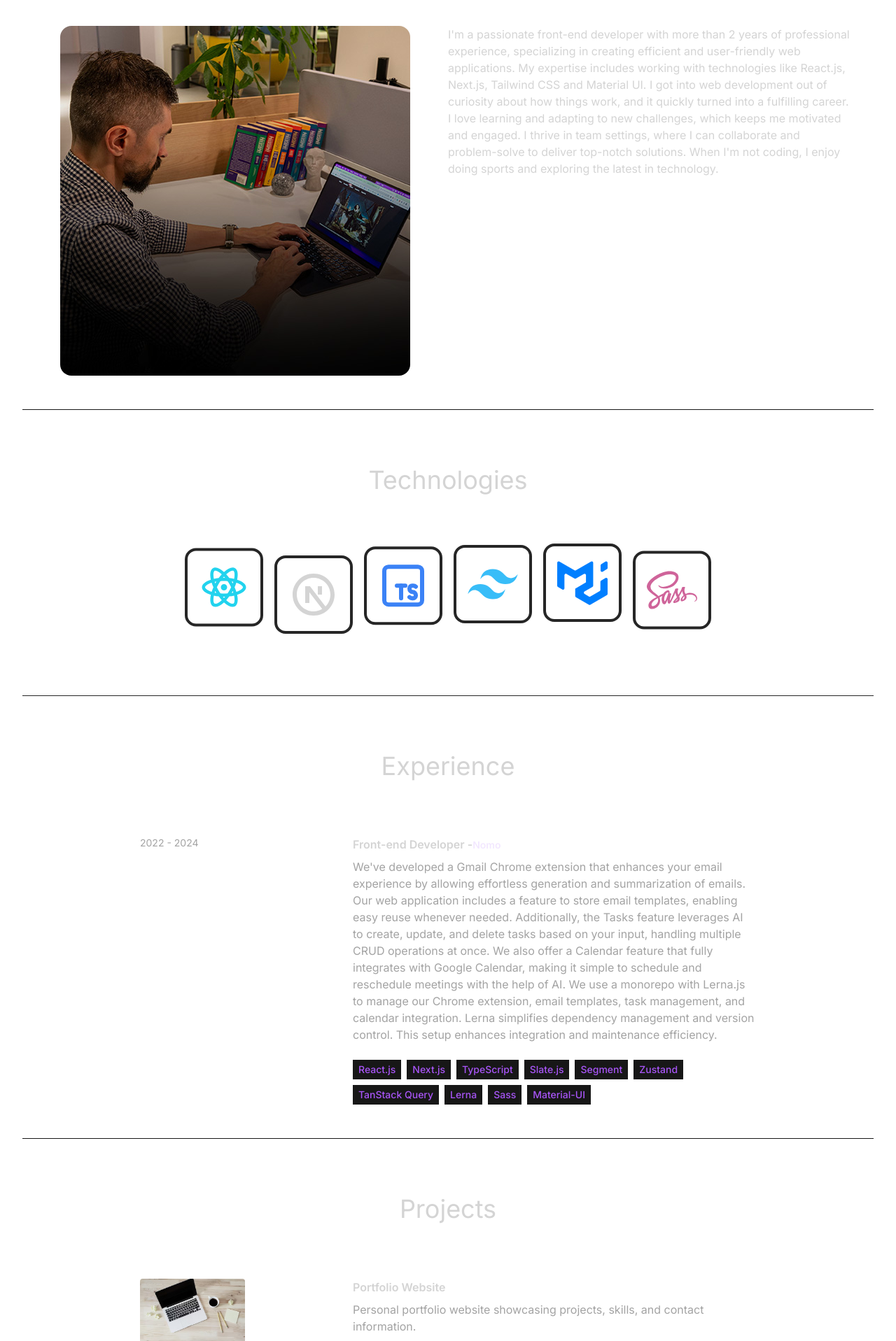
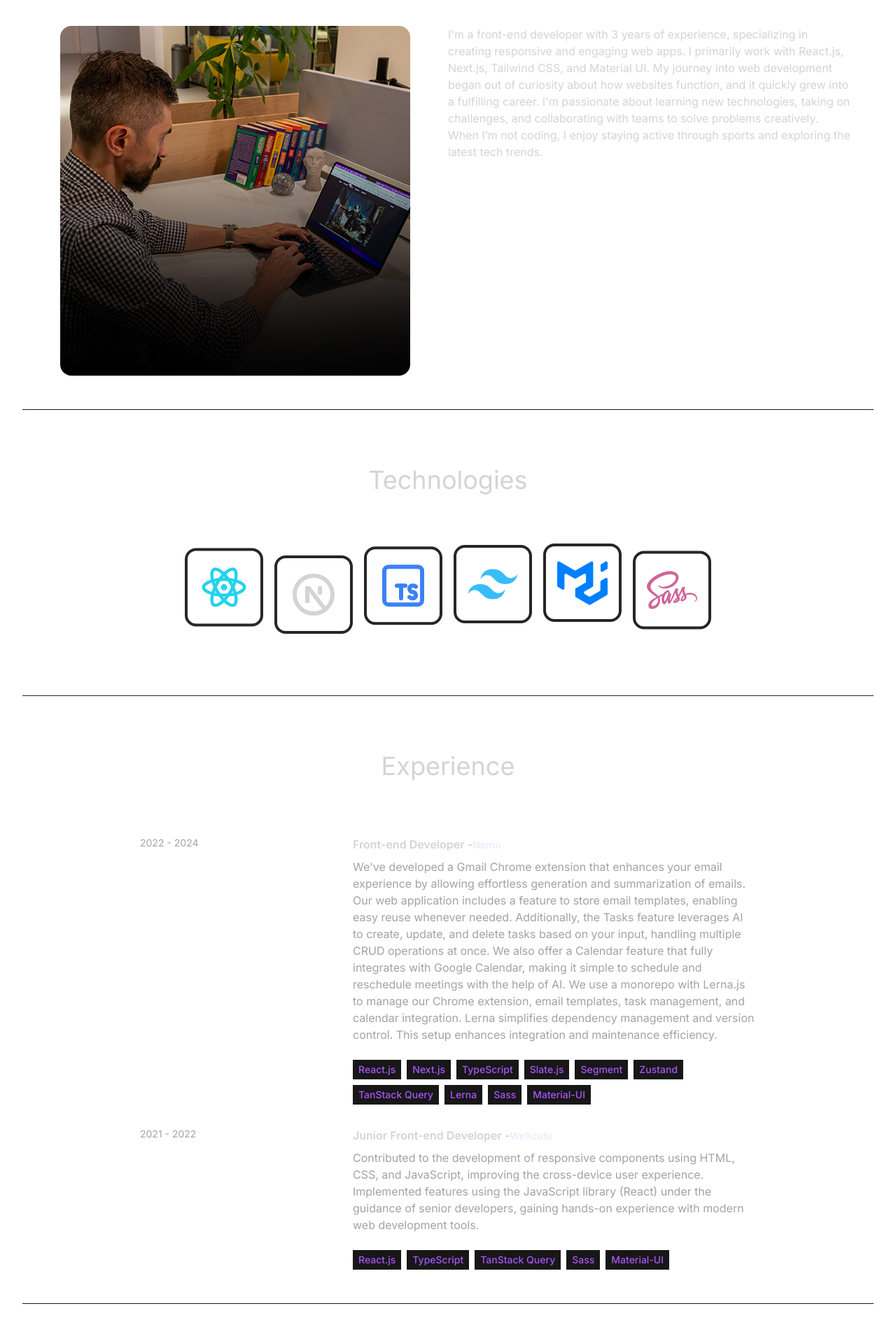
Before and after one commit to MahmoudMagdyGithub/react-portfolio, a React (Vite) app: page / in a window 1280 px wide. Shown: the part 880-2797 px from the top of the page at 70% size. Built offline with nearby package versions, Linux system fonts and the light colour scheme.

Commit message:
add WeXcute as part of my experiences

```diff
--- a/src/constants/index.js
+++ b/src/constants/index.js
@@ -4,9 +4,9 @@ import NomoWebAppImage from "../assets/projects/nomo-web-app.png";
 import NomoMailImage from "../assets/projects/nomo-mail.png";
 
 export const HERO_CONTENT = `
-I'm a front-end developer with a passion for building strong and scalable web applications. Over the past three years, I've gained hands-on experience with technologies like React and Next.js. My aim is to use my skills to create innovative solutions that help businesses grow and provide great experiences for users.`;
+I'm a front-end developer passionate about crafting scalable, high-performing web applications. With three years of hands-on experience using React and Next.js, I focus on creating innovative solutions that support business growth and deliver outstanding user experiences.`;
 
-export const ABOUT_TEXT = `I'm a passionate front-end developer with more than 2 years of professional experience, specializing in creating efficient and user-friendly web applications. My expertise includes working with technologies like React.js, Next.js, Tailwind CSS and Material UI. I got into web development out of curiosity about how things work, and it quickly turned into a fulfilling career. I love learning and adapting to new challenges, which keeps me motivated and engaged. I thrive in team settings, where I can collaborate and problem-solve to deliver top-notch solutions. When I'm not coding, I enjoy doing sports and exploring the latest in technology.`;
+export const ABOUT_TEXT = `I'm a front-end developer with 3 years of experience, specializing in creating responsive and engaging web apps. I primarily work with React.js, Next.js, Tailwind CSS, and Material UI. My journey into web development began out of curiosity about how websites function, and it quickly grew into a fulfilling career. I'm passionate about learning new technologies, taking on challenges, and collaborating with teams to solve problems creatively. When I’m not coding, I enjoy staying active through sports and exploring the latest tech trends.`;
 
 export const EXPERIENCES = [
   {
@@ -25,6 +25,24 @@ export const EXPERIENCES = [
       "Zustand",
       "TanStack Query",
       "Lerna",
+      "Sass",
+      "Material-UI",
+    ],
+  },
+  {
+    year: "2021 - 2022",
+    role: "Junior Front-end Developer",
+    company: "WeXcute",
+    description: `Contributed to the development of responsive components
+ using HTML, CSS, and JavaScript, improving the cross-device
+ user experience.
+ Implemented features using the JavaScript library (React)
+ under the guidance of senior developers, gaining hands-on
+ experience with modern web development tools.`,
+    technologies: [
+      "React.js",
+      "TypeScript",
+      "TanStack Query",
       "Sass",
       "Material-UI",
     ],
```
